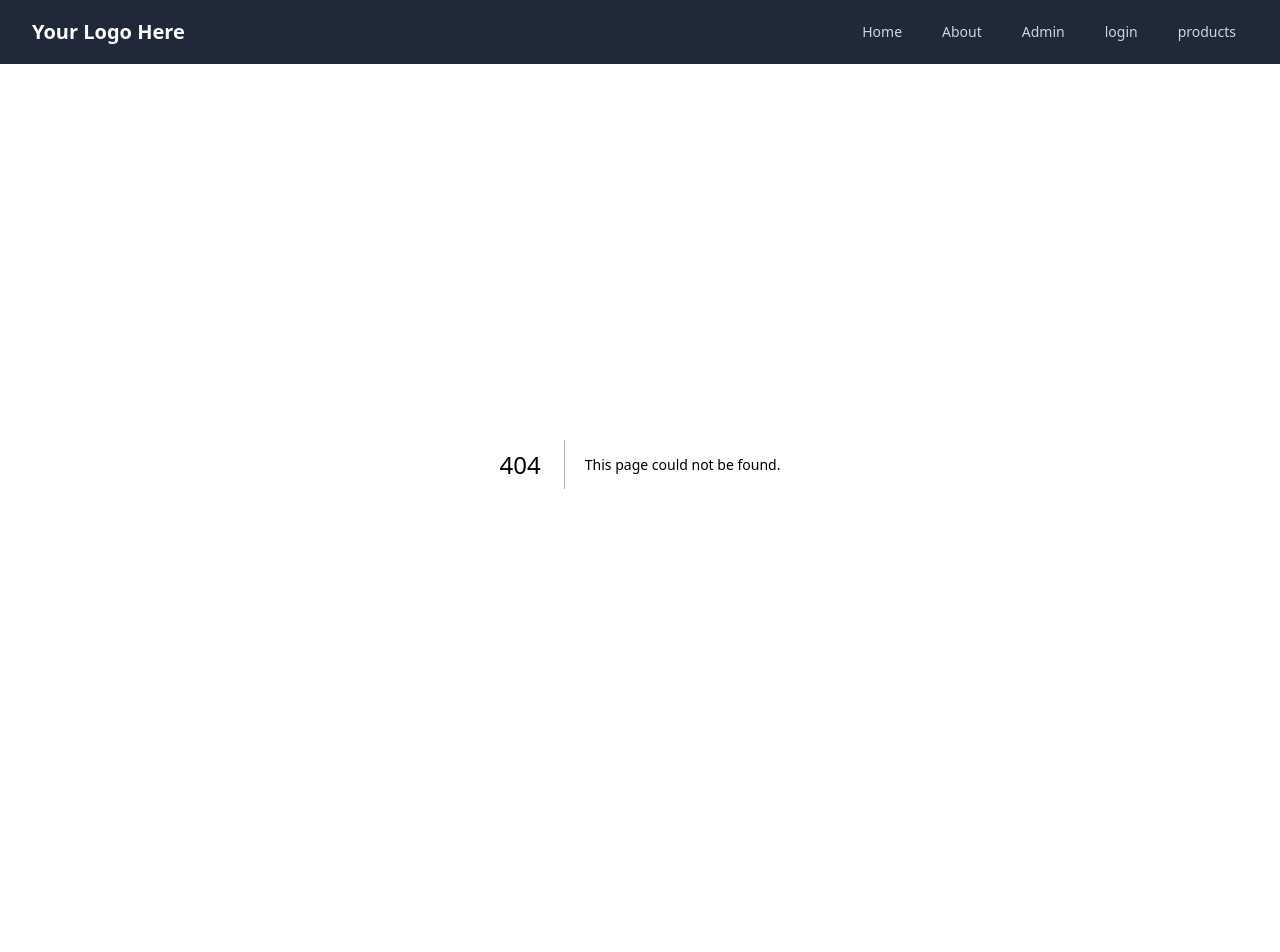
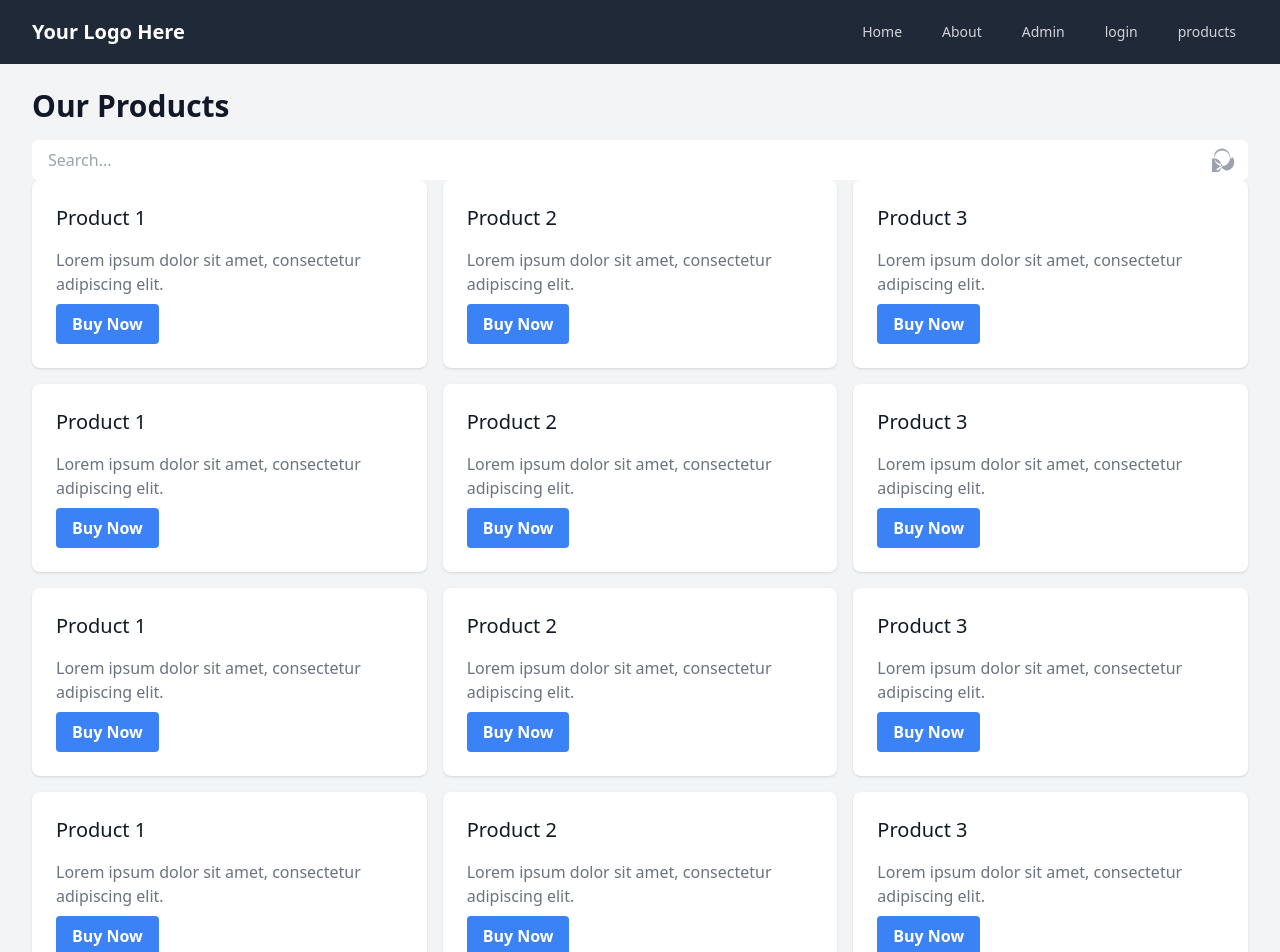
Before and after one commit to jacob98415/simple_next_chat, a Next.js app: page /products in a window 1280 px wide. Before the commit this address had no page. Shown: the top 952 px of the page. Before the commit the page ends 864 px from the top, so only its background shows below. Built offline with nearby package versions, Linux system fonts and the light colour scheme.

Commit message:
Products-layout
Signed-off-by: luckybutter <133196673+luckybutter322982@users.noreply.github.com>

```diff
--- /dev/null
+++ b/src/components/SearchInput.tsx
@@ -0,0 +1,16 @@
+const SearchInput = (props) => {
+  return (
+    <div className="relative w-full">
+      <input
+        type="text"
+        placeholder={props.placeholder}
+        className="w-full px-4 py-2 rounded-md border-gray-300 focus:outline-none focus:ring-2 focus:ring-blue-500 focus:border-transparent"
+      />
+      <svg xmlns="http://www.w3.org/2000/svg" className="h-6 w-6 text-gray-400 absolute top-1/2 right-3 transform -translate-y-1/2" viewBox="0 0 20 20" fill="currentColor">
+        <path fillRule="evenodd" d="M8.5 15a6.5 6.5 0 100-13 6.5 6.5 0 000 13zM16 9h-.35l-.24-.23A7 7 0 0014.5 5a6.5 6.5 0 10-6.47 8.42l.22.23V16l-3.25 2.44a.75.75 0 01-.98-1.14L7.5 15v-2.35l-.23-.22A6.5 6.5 0 107.5 17c.38 0 .74-.03 1.1-.09l.26.2L11 18.5v.01l.25.19c.36.06.72.1 1.1.1a7 7 0 004.9-11l-.24-.23L16 9z" clipRule="evenodd" />
+      </svg>
+    </div>
+  )
+}
+
+export default SearchInput
--- /dev/null
+++ b/src/pages/products/index.tsx
@@ -0,0 +1,183 @@
+import SearchInput from "@/components/SearchInput";
+
+const Products = () => {
+  return (
+    <div className="bg-gray-100">
+      <div className="max-w-7xl mx-auto py-6 sm:px-6 lg:px-8">
+        <h1 className="text-3xl font-bold text-gray-900 mb-4">Our Products</h1>
+
+        <SearchInput placeholder="Search..." />
+        <div className="grid grid-cols-3 gap-4">
+          <div className="bg-white shadow overflow-hidden rounded-lg">
+            <div className="px-4 py-5 sm:p-6">
+              <h2 className="text-xl font-medium text-gray-900 mb-4">
+                Product 1
+              </h2>
+              <p className="text-gray-500 mb-2">
+                Lorem ipsum dolor sit amet, consectetur adipiscing elit.
+              </p>
+              <button className="bg-blue-500 hover:bg-blue-700 text-white font-bold py-2 px-4 rounded">
+                Buy Now
+              </button>
+            </div>
+          </div>
+
+          <div className="bg-white shadow overflow-hidden rounded-lg">
+            <div className="px-4 py-5 sm:p-6">
+              <h2 className="text-xl font-medium text-gray-900 mb-4">
+                Product 2
+              </h2>
+              <p className="text-gray-500 mb-2">
+                Lorem ipsum dolor sit amet, consectetur adipiscing elit.
+              </p>
+              <button className="bg-blue-500 hover:bg-blue-700 text-white font-bold py-2 px-4 rounded">
+                Buy Now
+              </button>
+            </div>
+          </div>
+
+          <div className="bg-white shadow overflow-hidden rounded-lg">
+            <div className="px-4 py-5 sm:p-6">
+              <h2 className="text-xl font-medium text-gray-900 mb-4">
+                Product 3
+              </h2>
+              <p className="text-gray-500 mb-2">
+                Lorem ipsum dolor sit amet, consectetur adipiscing elit.
+              </p>
+              <button className="bg-blue-500 hover:bg-blue-700 text-white font-bold py-2 px-4 rounded">
+                Buy Now
+              </button>
+            </div>
+          </div>
+
+          <div className="bg-white shadow overflow-hidden rounded-lg">
+            <div className="px-4 py-5 sm:p-6">
+              <h2 className="text-xl font-medium text-gray-900 mb-4">
+                Product 1
+              </h2>
+              <p className="text-gray-500 mb-2">
+                Lorem ipsum dolor sit amet, consectetur adipiscing elit.
+              </p>
+              <button className="bg-blue-500 hover:bg-blue-700 text-white font-bold py-2 px-4 rounded">
+                Buy Now
+              </button>
+            </div>
+          </div>
+
+          <div className="bg-white shadow overflow-hidden rounded-lg">
+            <div className="px-4 py-5 sm:p-6">
+              <h2 className="text-xl font-medium text-gray-900 mb-4">
+                Product 2
+              </h2>
+              <p className="text-gray-500 mb-2">
+                Lorem ipsum dolor sit amet, consectetur adipiscing elit.
+              </p>
+              <button className="bg-blue-500 hover:bg-blue-700 text-white font-bold py-2 px-4 rounded">
+                Buy Now
+              </button>
+            </div>
+          </div>
+
+          <div className="bg-white shadow overflow-hidden rounded-lg">
+            <div className="px-4 py-5 sm:p-6">
+              <h2 className="text-xl font-medium text-gray-900 mb-4">
+                Product 3
+              </h2>
+              <p className="text-gray-500 mb-2">
+                Lorem ipsum dolor sit amet, consectetur adipiscing elit.
+              </p>
+              <button className="bg-blue-500 hover:bg-blue-700 text-white font-bold py-2 px-4 rounded">
+                Buy Now
+              </button>
+            </div>
+          </div>
+
+          <div className="bg-white shadow overflow-hidden rounded-lg">
+            <div className="px-4 py-5 sm:p-6">
+              <h2 className="text-xl font-medium text-gray-900 mb-4">
+                Product 1
+              </h2>
+              <p className="text-gray-500 mb-2">
+                Lorem ipsum dolor sit amet, consectetur adipiscing elit.
+              </p>
+              <button className="bg-blue-500 hover:bg-blue-700 text-white font-bold py-2 px-4 rounded">
+                Buy Now
+              </button>
+            </div>
+          </div>
+
+          <div className="bg-white shadow overflow-hidden rounded-lg">
+            <div className="px-4 py-5 sm:p-6">
+              <h2 className="text-xl font-medium text-gray-900 mb-4">
+                Product 2
+              </h2>
+              <p className="text-gray-500 mb-2">
+                Lorem ipsum dolor sit amet, consectetur adipiscing elit.
+              </p>
+              <button className="bg-blue-500 hover:bg-blue-700 text-white font-bold py-2 px-4 rounded">
+                Buy Now
+              </button>
+            </div>
+          </div>
+
+          <div className="bg-white shadow overflow-hidden rounded-lg">
+            <div className="px-4 py-5 sm:p-6">
+              <h2 className="text-xl font-medium text-gray-900 mb-4">
+                Product 3
+              </h2>
+              <p className="text-gray-500 mb-2">
+                Lorem ipsum dolor sit amet, consectetur adipiscing elit.
+              </p>
+              <button className="bg-blue-500 hover:bg-blue-700 text-white font-bold py-2 px-4 rounded">
+                Buy Now
+              </button>
+            </div>
+          </div>
+          <div className="bg-white shadow overflow-hidden rounded-lg">
+            <div className="px-4 py-5 sm:p-6">
+              <h2 className="text-xl font-medium text-gray-900 mb-4">
+                Product 1
+              </h2>
+              <p className="text-gray-500 mb-2">
+                Lorem ipsum dolor sit amet, consectetur adipiscing elit.
+              </p>
+              <button className="bg-blue-500 hover:bg-blue-700 text-white font-bold py-2 px-4 rounded">
+                Buy Now
+              </button>
+            </div>
+          </div>
+
+          <div className="bg-white shadow overflow-hidden rounded-lg">
+            <div className="px-4 py-5 sm:p-6">
+              <h2 className="text-xl font-medium text-gray-900 mb-4">
+                Product 2
+              </h2>
+              <p className="text-gray-500 mb-2">
+                Lorem ipsum dolor sit amet, consectetur adipiscing elit.
+              </p>
+              <button className="bg-blue-500 hover:bg-blue-700 text-white font-bold py-2 px-4 rounded">
+                Buy Now
+              </button>
+            </div>
+          </div>
+
+          <div className="bg-white shadow overflow-hidden rounded-lg">
+            <div className="px-4 py-5 sm:p-6">
+              <h2 className="text-xl font-medium text-gray-900 mb-4">
+                Product 3
+              </h2>
+              <p className="text-gray-500 mb-2">
+                Lorem ipsum dolor sit amet, consectetur adipiscing elit.
+              </p>
+              <button className="bg-blue-500 hover:bg-blue-700 text-white font-bold py-2 px-4 rounded">
+                Buy Now
+              </button>
+            </div>
+          </div>
+        </div>
+      </div>
+    </div>
+  );
+};
+
+export default Products;
```
